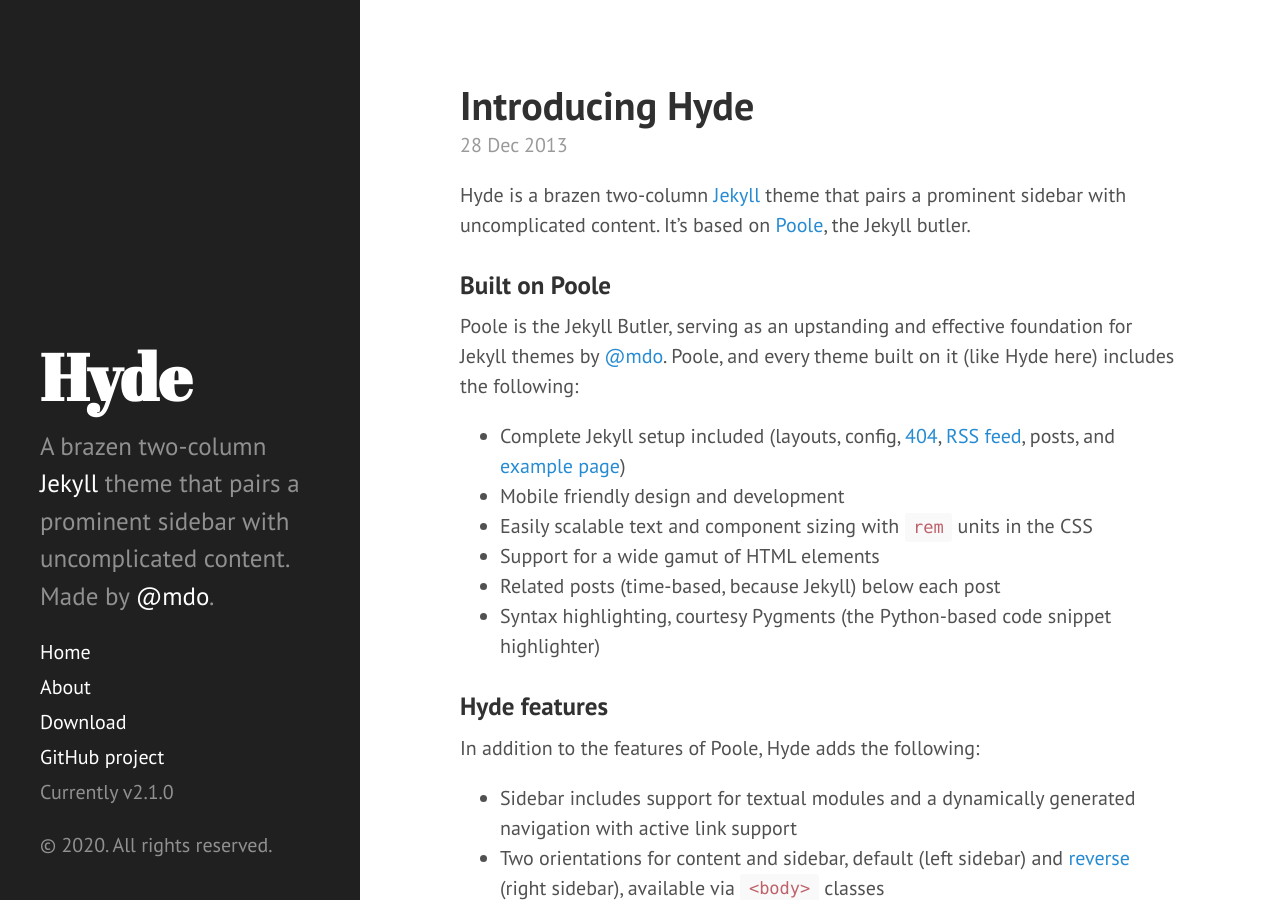
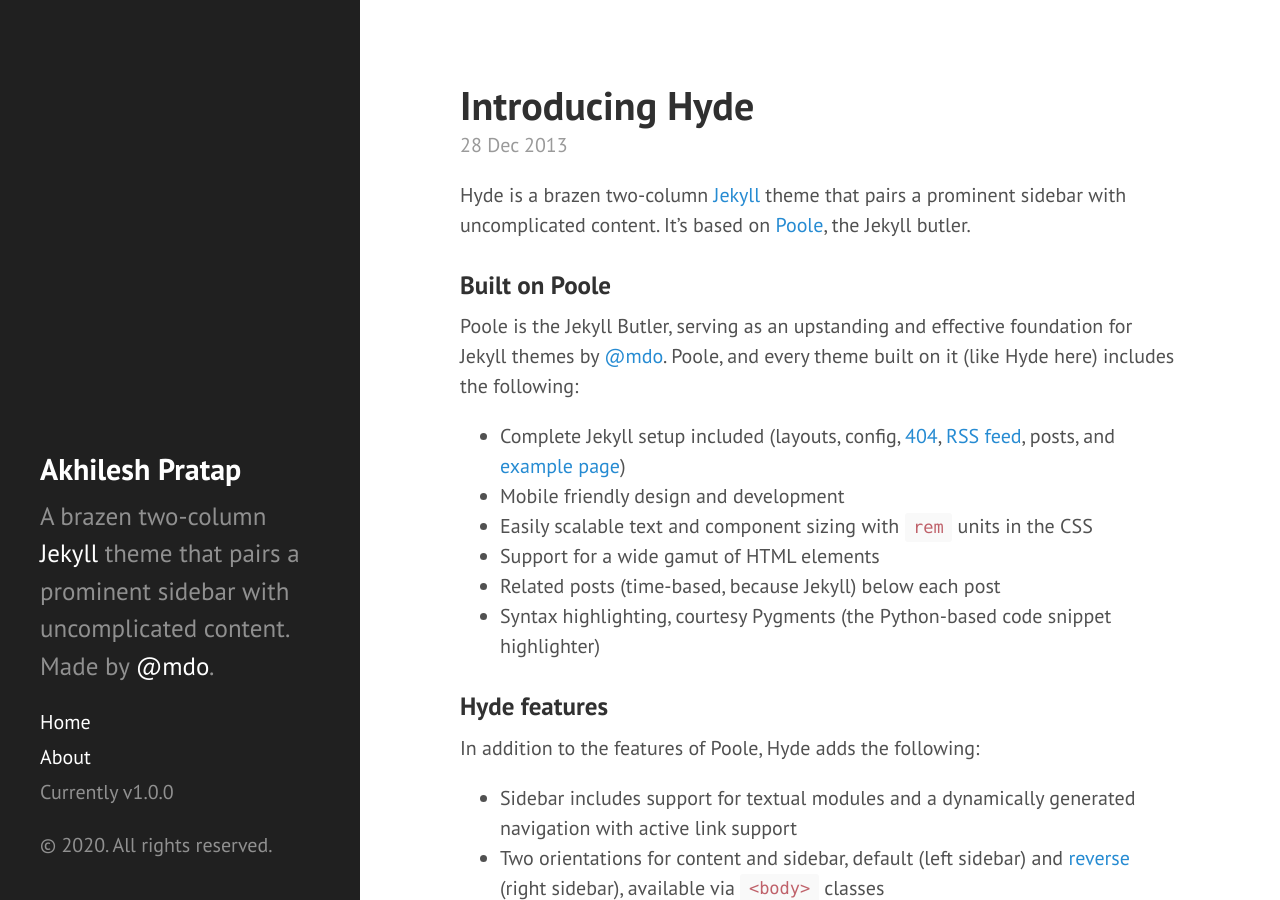
Before and after one commit to akpratap/akpratap.github.io, a Jekyll site: the page built from index.html, in a window 1280 px wide and 900 px high. Built offline with Jekyll 4.4.1, drawn with Linux system fonts in a browser that asks for light colours; Markdown is read by kramdown in place of the engine named in the settings; the list of posts is cut into pages by our own code.

```diff
--- /dev/null
+++ b/Gemfile
@@ -0,0 +1,3 @@
+source "https://rubygems.org"
+
+gem "github-pages", group: :jekyll_plugins
--- a/_config.yml
+++ b/_config.yml
@@ -4,11 +4,10 @@ highlighter:      pygments
 
 # Permalinks
 permalink:        pretty
-relative_permalinks: true
 
 # Setup
-title:            Hyde
-tagline:          'A Jekyll theme'
+title:            Akhilesh Pratap
+tagline:          'My digital mind'
 description:      'A brazen two-column <a href="http://jekyllrb.com" target="_blank">Jekyll</a> theme that pairs a prominent sidebar with uncomplicated content. Made by <a href="https://twitter.com/mdo" target="_blank">@mdo</a>.'
 url:              http://hyde.getpoole.com
 baseurl:          /
@@ -20,7 +19,7 @@ author:
 paginate:         5
 
 # Custom vars
-version:          2.1.0
+version:          1.0.0
 
 github:
   repo:           https://github.com/poole/hyde
--- a/_includes/sidebar.html
+++ b/_includes/sidebar.html
@@ -1,7 +1,7 @@
 <div class="sidebar">
   <div class="container sidebar-sticky">
     <div class="sidebar-about">
-      <h1>
+      <h2>
         <a href="{{ site.baseurl }}">
           {{ site.title }}
         </a>
@@ -25,9 +25,6 @@
           {% endif %}
         {% endif %}
       {% endfor %}
-
-      <a class="sidebar-nav-item" href="{{ site.github.repo }}/archive/v{{ site.version }}.zip">Download</a>
-      <a class="sidebar-nav-item" href="{{ site.github.repo }}">GitHub project</a>
       <span class="sidebar-nav-item">Currently v{{ site.version }}</span>
     </nav>
 
```
Also changed, not shown: Gemfile.lock (added), LICENSE.md (deleted), README.md (deleted).
